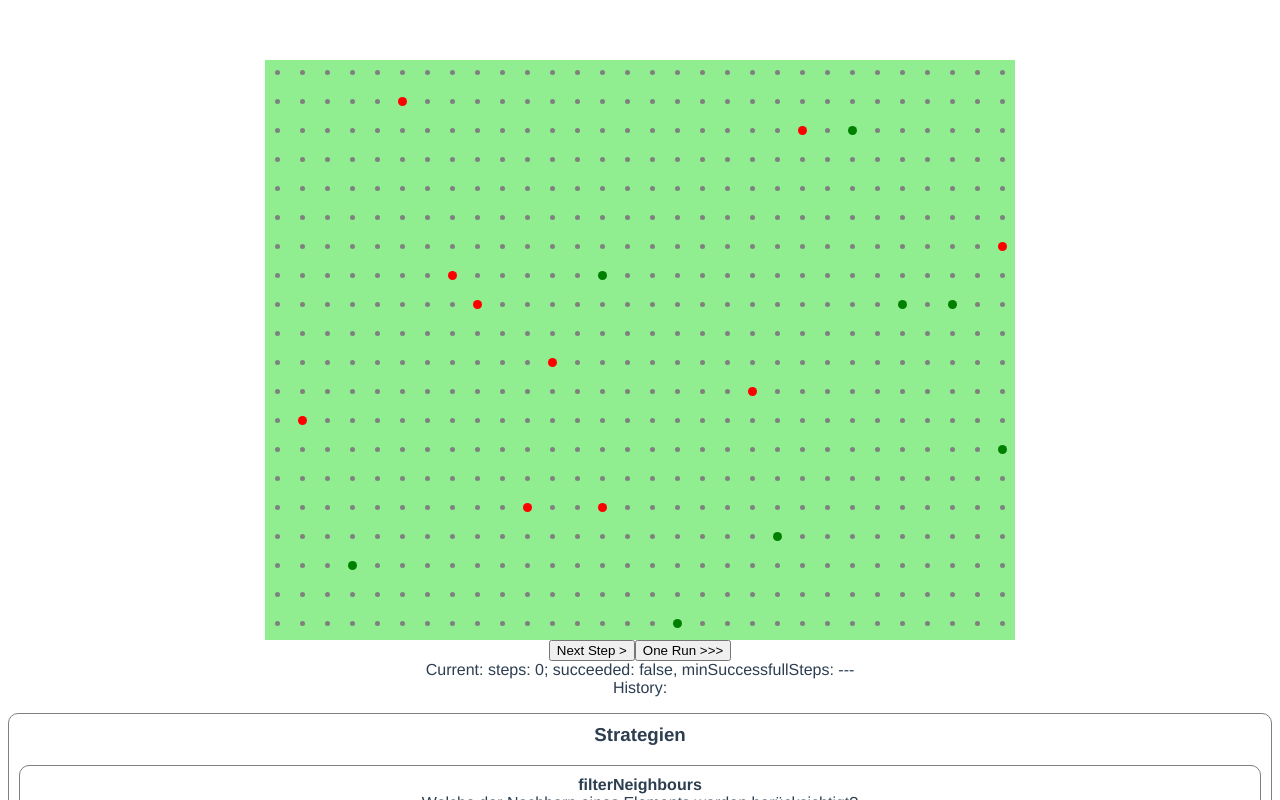
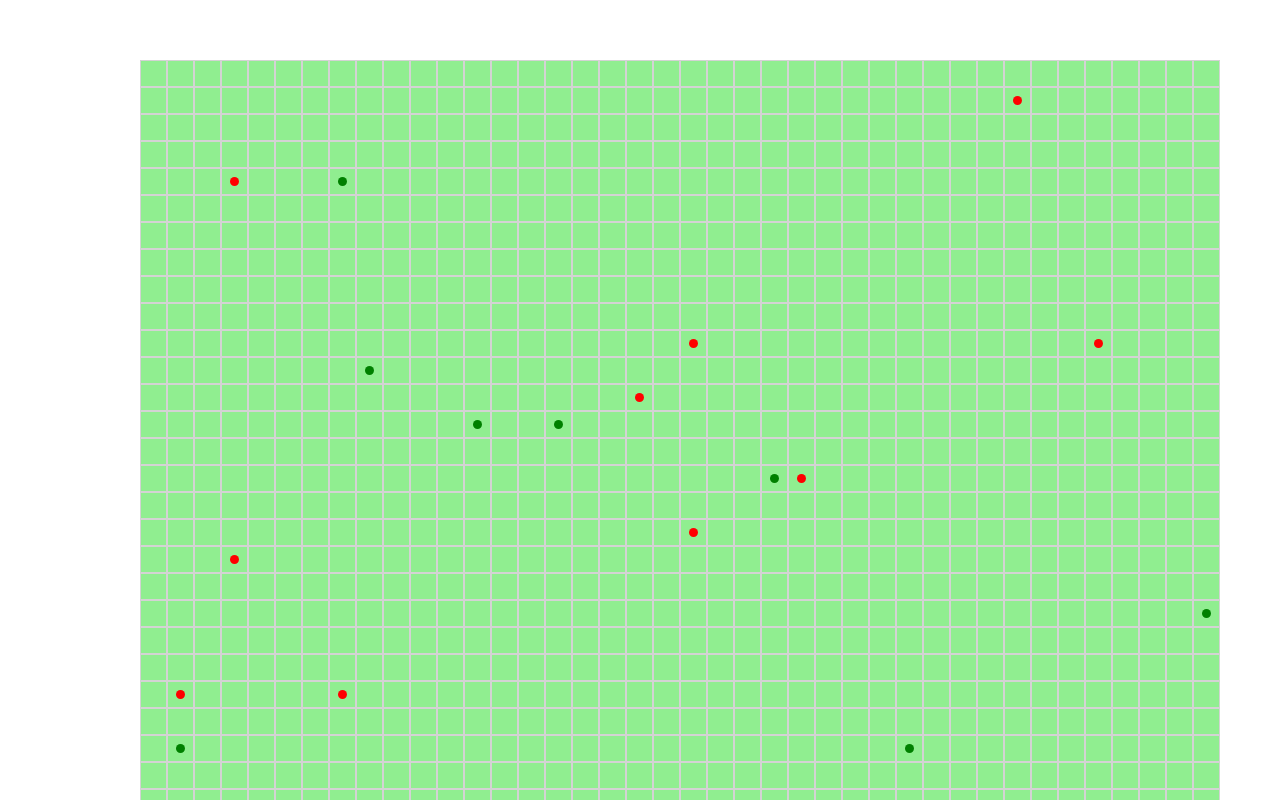
Before and after one commit to bassdman/evolution, a Vue app: page / in a window 1280 px wide. Shown: the top 800 px of the page. Built offline with nearby package versions, Linux system fonts and the light colour scheme.

Commit message:
aufgefrischtes design

```diff
--- a/src/App.vue
+++ b/src/App.vue
@@ -1,5 +1,5 @@
 <template>
-  <MatchField :width="30" :height="20" :nrGood="10" :nrEvil="10"/>
+  <MatchField :width="40" :height="30" :nrGood="10" :nrEvil="10"/>
 </template>
 
 <script>
--- a/src/components/MatchField.vue
+++ b/src/components/MatchField.vue
@@ -1,6 +1,6 @@
 <template>
   <div>
-    <div class="wrapper" :style="{ width: 25 * width + 'px' }">
+    <div class="wrapper" :style="{ '--width':width,width: 25 * width + 'px' }">
       <Point v-for="y in points" v-bind:key="y" :point="y" v-on:pointSelected="onPointSelected"></Point>
     </div>
     <div class="panel">
@@ -123,8 +123,8 @@ export default {
 <!-- Add "scoped" attribute to limit CSS to this component only -->
 <style scoped>
 .wrapper {
-  width: 500px;
-  background: lightgreen;
+  display:grid;
+  grid-template-columns: repeat(var(--width),1fr);
   margin: auto;
 }
 </style>
--- a/src/components/Point.vue
+++ b/src/components/Point.vue
@@ -1,10 +1,11 @@
 <template>
-  <div
+
+  <div class="pointWrapper"><div
     class="point"
     :title="title"
     v-bind:class="{ ['point' + point.type]: true, selected: point.isSelected}"
     v-on:click="toggleSelected"
-  ></div>
+  ></div></div>
 </template>
 
 <script>
@@ -35,7 +36,7 @@ weight: ${this.point.weight}`;
   width: 5px;
   height: 5px;
   border-radius: 10px;
-  background: gray;
+/*  background: gray;*/
   margin: 10px;
   cursor: pointer;
   display: inline-block;
@@ -47,12 +48,14 @@ weight: ${this.point.weight}`;
   margin: 8px;
 }
 
-.pointstart{
-  background: white;
+.pointWrapper{
+  background: lightgreen;
+  border: 1px solid lightgray;
+  display:flex;
+  justify-content:center;
+  align-items:center;
 }
-.pointdestination {
-  background: black;
-}
+
 .pointgood{
   background:green;
   width: 9px;
```
